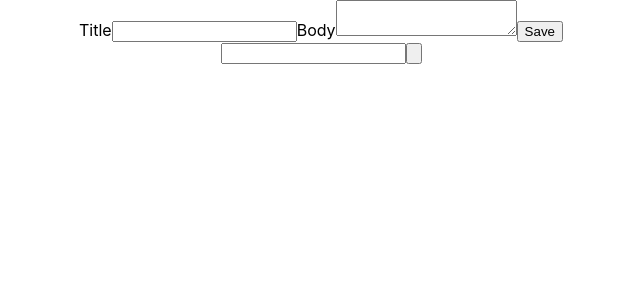
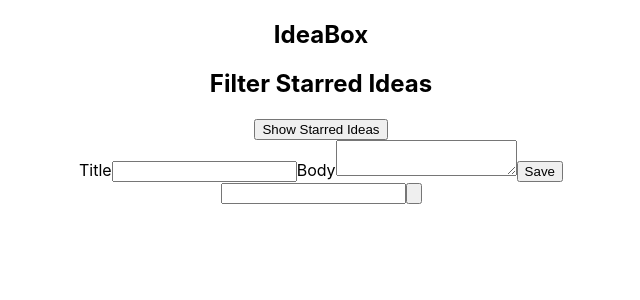
Before and after one commit to nathanielmillard/idea-box, a React (Create React App) app: page / in a window 1280 px wide. Shown: the top 300 px of the page, without its empty margins (319-959 px from the left). Built offline with nearby package versions, Linux system fonts and the light colour scheme.

Commit message:
Built nav bar.

```diff
--- a/src/Components/ControlBar/ControlBar.js
+++ b/src/Components/ControlBar/ControlBar.js
@@ -2,9 +2,13 @@ import './ControlBar.css';
 
 function ControlBar() {
   return (
-    <div className="ControlBar">
-
-    </div>
+    <nav className="ControlBar">
+      <h1>IdeaBox</h1>
+      <div>
+        <h2>Filter Starred Ideas</h2>
+        <button> Show Starred Ideas </button>
+      </div>
+    </nav>
   );
 }
 
```
